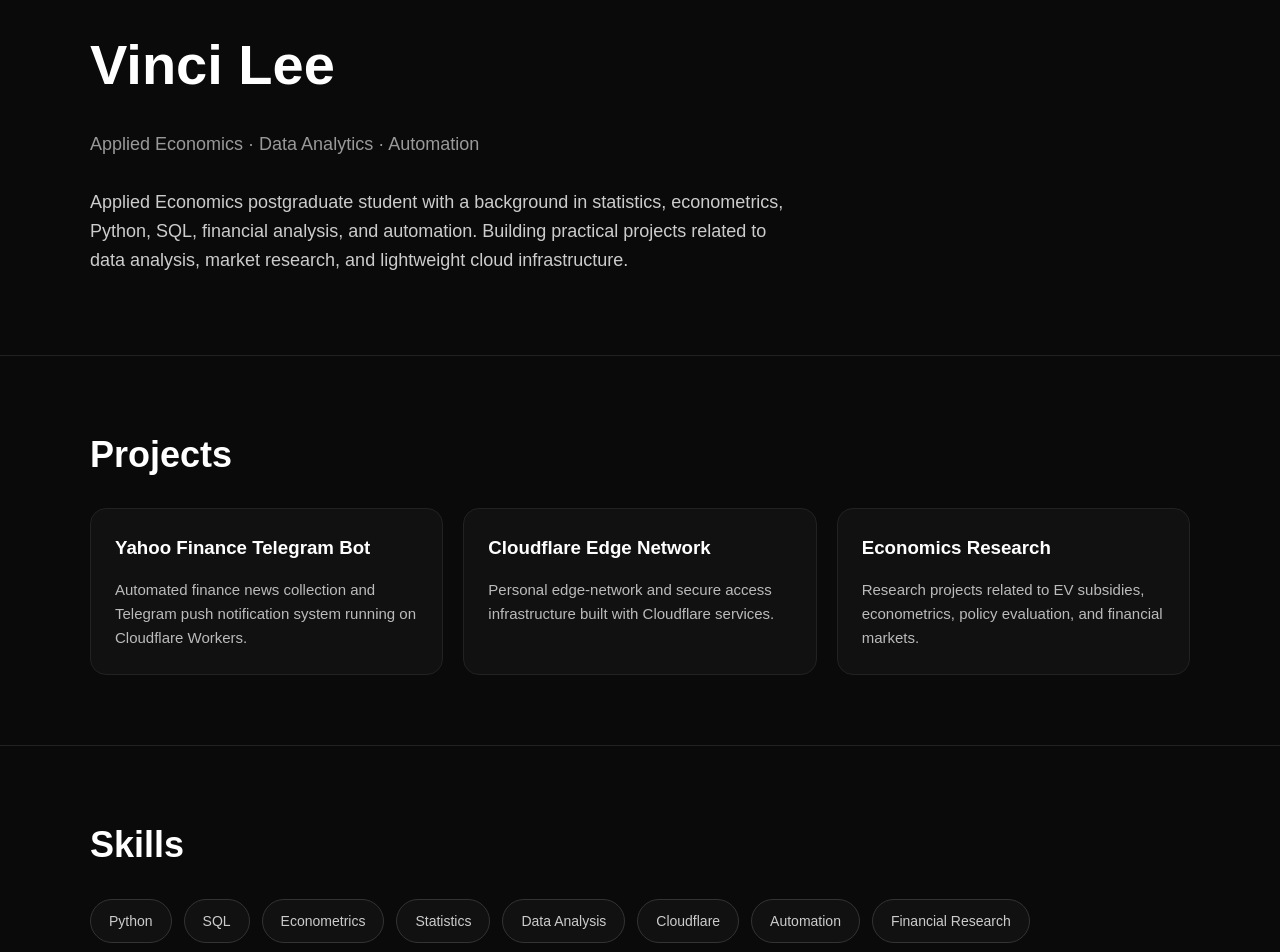
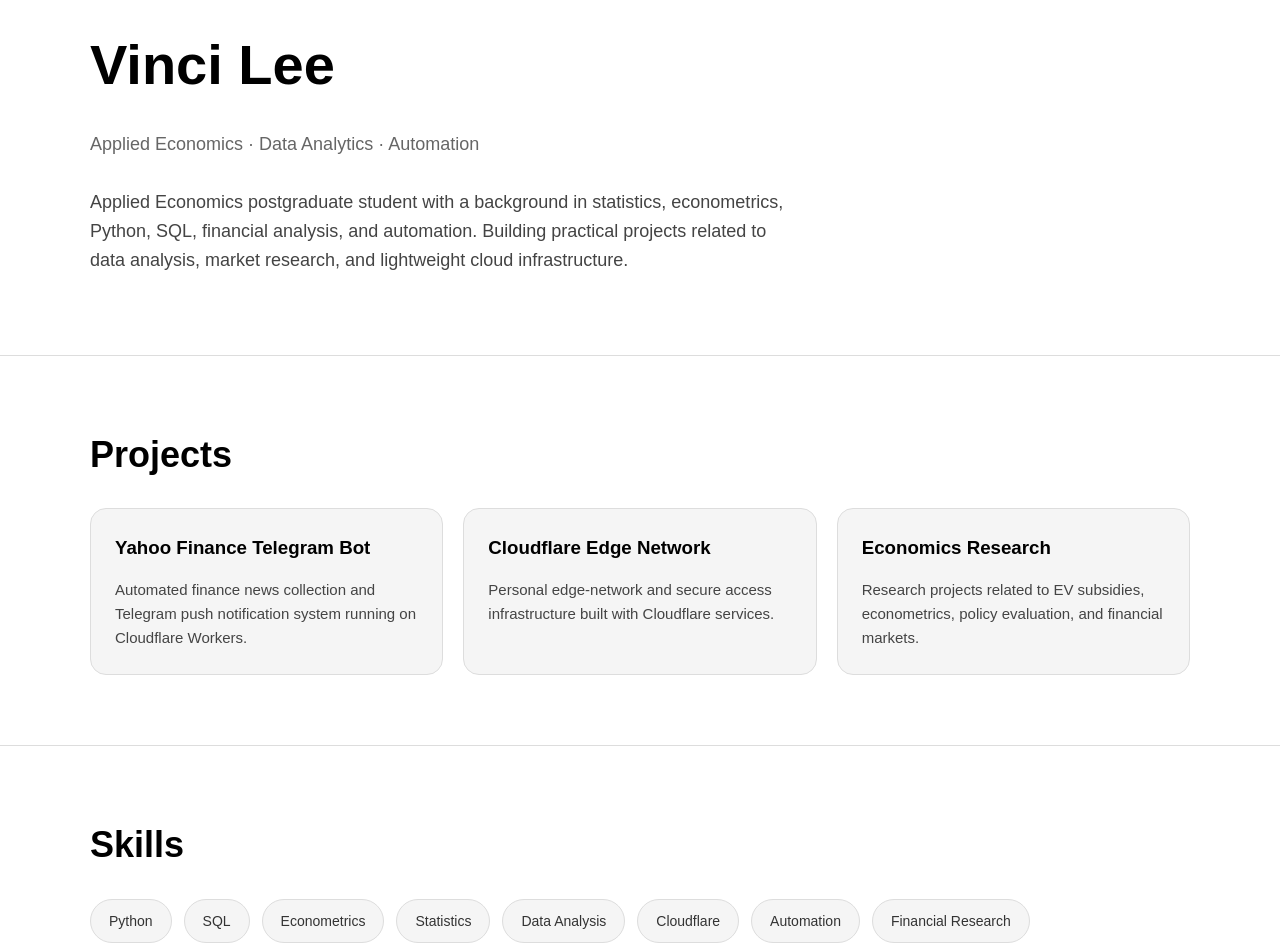
Before and after one commit to leenathan2518/vinci-portfolio, a plain HTML site: page index.html in a window 1280 px wide. Shown: the part 60-1012 px from the top of the page. Drawn offline with Linux system fonts and the light colour scheme.

Commit message:
Update index.html

```diff
--- a/index.html
+++ b/index.html
@@ -3,7 +3,7 @@
 <head>
   <meta charset="UTF-8" />
   <meta name="viewport" content="width=device-width, initial-scale=1.0" />
-  <title>Vinci Lee Portfolio</title>
+  <title>Junchen Lee Portfolio</title>
 
   <style>
     * {
@@ -13,8 +13,8 @@
     }
 
     body {
-      background: #0a0a0a;
-      color: white;
+      background: white;
+      color: black;
       font-family: Arial, Helvetica, sans-serif;
       line-height: 1.6;
     }
@@ -27,7 +27,7 @@
 
     header {
       padding: 80px 0;
-      border-bottom: 1px solid #222;
+      border-bottom: 1px solid #ddd;
     }
 
     h1 {
@@ -36,20 +36,20 @@
     }
 
     .subtitle {
-      color: #999;
+      color: #666;
       font-size: 18px;
       margin-bottom: 30px;
     }
 
     .intro {
       max-width: 700px;
-      color: #ccc;
+      color: #444;
       font-size: 18px;
     }
 
     section {
       padding: 70px 0;
-      border-bottom: 1px solid #222;
+      border-bottom: 1px solid #ddd;
     }
 
     h2 {
@@ -64,8 +64,8 @@
     }
 
     .card {
-      background: #111;
-      border: 1px solid #222;
+      background: #f5f5f5;
+      border: 1px solid #ddd;
       border-radius: 16px;
       padding: 24px;
       transition: 0.3s;
@@ -81,7 +81,7 @@
     }
 
     .card p {
-      color: #bbb;
+      color: #444;
       font-size: 15px;
     }
 
@@ -92,11 +92,11 @@
     }
 
     .skill {
-      background: #111;
-      border: 1px solid #333;
+      background: #f5f5f5;
+      border: 1px solid #ddd;
       padding: 10px 18px;
       border-radius: 999px;
-      color: #ccc;
+      color: #333;
       font-size: 14px;
     }
 
```
